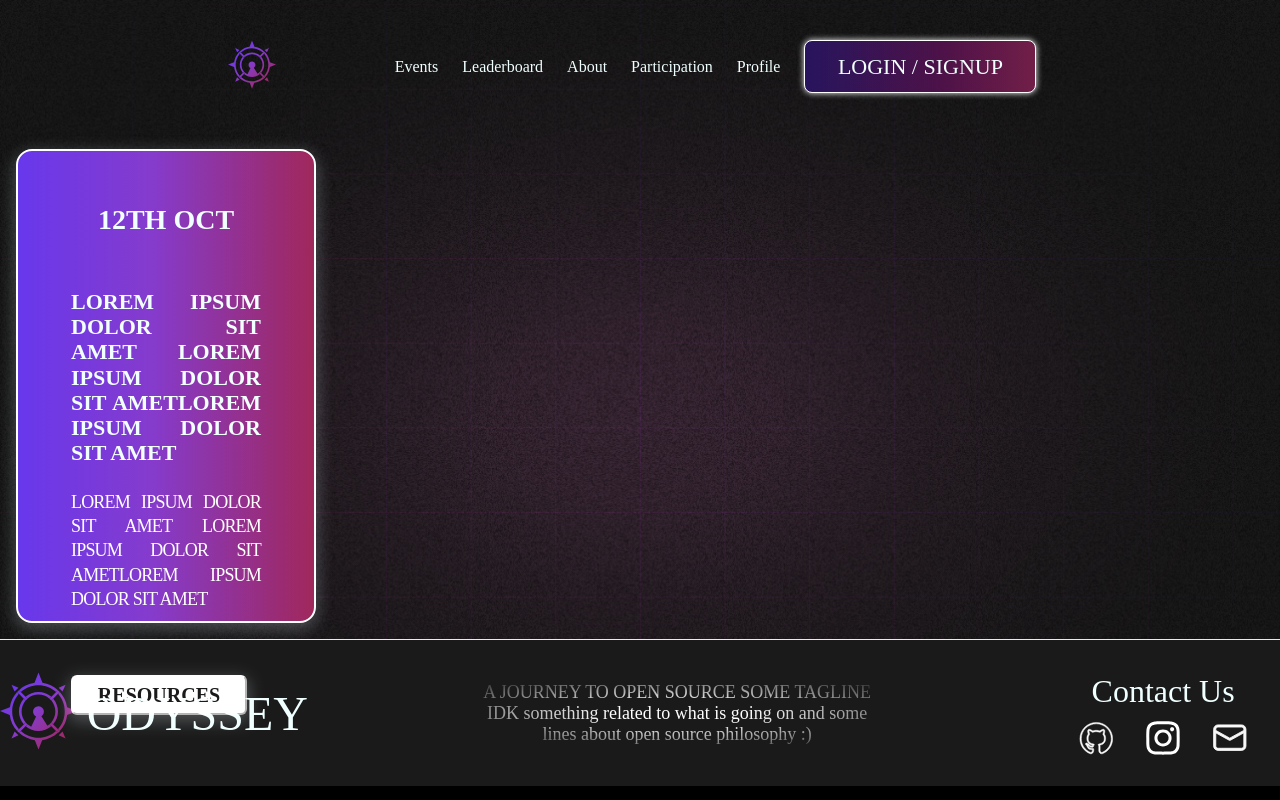
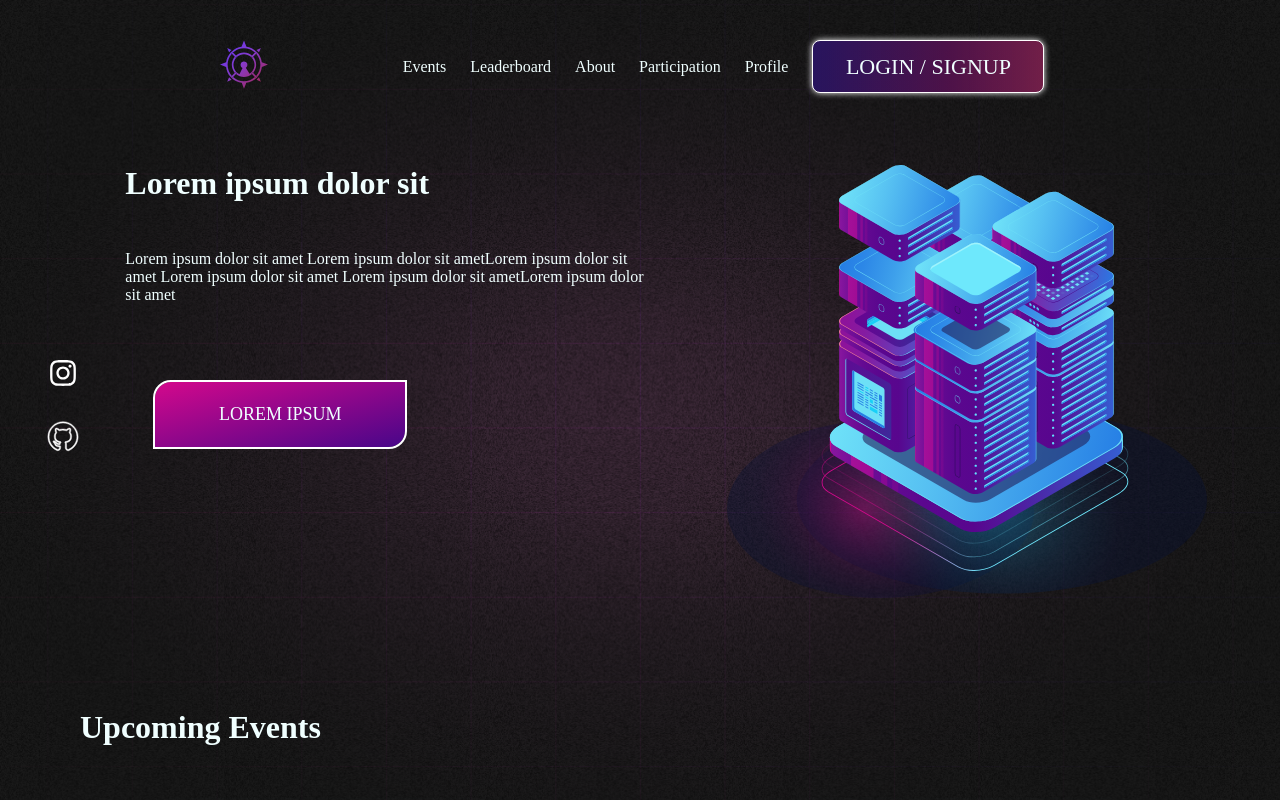
Before and after one commit to sdslabs/odyssey, a Next.js app in the folder frontend/: page /events in a window 1280 px wide. Shown: the top 800 px of the page. Built offline with nearby package versions, Linux system fonts and the light colour scheme; no server answers; a web font is replaced by a local one.

Commit message:
events page

```diff
--- /dev/null
+++ b/frontend/components/EventsPage.js
@@ -0,0 +1,33 @@
+import Button from "./Button";
+const EventsPage = () => {
+  return (
+    <div className="placard">
+      <div className="placard-icons">
+	  	<img className="placard-icons-instagram" src="/images/instagram2.svg" alt="instagram" />
+	    <img className="placard-icons-github" src="/images/github2.svg" alt="github" />
+	  </div>
+      <div className="placard-text">
+        <div>
+          <h1>Lorem ipsum dolor sit</h1>
+        </div>
+        <div>
+          <p>
+            Lorem ipsum dolor sit amet Lorem ipsum dolor sit ametLorem ipsum
+            dolor sit amet Lorem ipsum dolor sit amet Lorem ipsum dolor sit
+            ametLorem ipsum dolor sit amet
+          </p>
+        </div>
+        <div className="event_btn">
+          <Button />
+        </div>
+      </div>
+      <div className="rightlane">
+        <div className="event_logo">
+        <img src="/images/event_logo.svg" alt="event_logo" />
+        </div>
+      </div>
+    </div>
+  );
+};
+
+export default EventsPage;
--- a/frontend/pages/events/index.js
+++ b/frontend/pages/events/index.js
@@ -1,9 +1,18 @@
 import EventCard from "../../components/EventCard";
+import EventsPage from "../../components/EventsPage";
 
 function Events({ Component, pageProps }) {
   return (
     <div>
+      <EventsPage />
+      <h1 className="events_heading">Upcoming Events</h1>
+
+      <div className="event_card">
+
       <EventCard />
+      <EventCard />
+      <EventCard />
+      </div>
     </div>
   );
 }
--- a/frontend/styles/globals.scss
+++ b/frontend/styles/globals.scss
@@ -19,7 +19,7 @@
   margin: 0;
   padding: 0;
   outline: none;
-  box-sizing: border-box;
+  //box-sizing: border-box;
   font-family: 'BankGothic Md BT';
   color: azure;
 }
--- a/frontend/styles/modules/Card.scss
+++ b/frontend/styles/modules/Card.scss
@@ -1,17 +1,17 @@
 .card {
     box-shadow: 0px 0.3rem 1rem 0.15rem rgba(221, 230, 243, 0.25);
-    /*effects - transition: 0.3s;*/
     background: linear-gradient(90deg, rgba(104, 56, 236, 0.5) 0%, rgba(233, 69, 96, 0.5) 100%), linear-gradient(90deg, #6838EC 45.31%, #570A57 100%);
     border-radius: 1rem;
     border: 0.15rem solid rgba(233, 69, 96, 0.8);
-    box-sizing: border-box;
-    width: 22.6875rem;
-    height: 29.615625rem;
+    height: auto;
     border-color: #FFFFFF;
-  }
+    margin: 5rem;
+
+}
 
   .card__container{
-    padding: 1.8125rem;
+    padding: 1.8rem;
+
   }
 
   .card__container h3{
@@ -19,7 +19,7 @@
     font-size: 1.75rem;
     font-style: normal;
     font-weight: 400;
-    line-height: 115.8%;
+    line-height: 115%;
     text-transform: uppercase;
     color: #FFFFFF;
   }
@@ -79,15 +79,15 @@
     display: block;
     text-transform: uppercase;
     text-align: center;
+
+    margin: auto;
   }
 
 .about__card {
   box-shadow: 0px 0.3rem 1rem 0.15rem rgba(221, 230, 243, 0.25);
-  /*effects - transition: 0.3s;*/
   background: linear-gradient(90deg, rgba(104, 56, 236, 0.5) 0%, rgba(233, 69, 96, 0.5) 100%), linear-gradient(90deg, #6838EC 45.31%, #570A57 100%);
   border-radius: 1rem;
   border: 0.15rem solid rgba(233, 69, 96, 0.8);
-  box-sizing: border-box;
   width: 70.5rem;
   height: 8.3rem;
   border-color: #FFFFFF;
@@ -102,3 +102,15 @@
   color: #FFE600;
   font-size: 1.25rem;
 }
+
+.event_card{
+  display: flex;
+    flex-wrap: wrap;
+   justify-content: space-around;
+}
+
+.events_heading {
+  display: block;
+  padding-left: 5rem;
+  margin-bottom: -1rem;
+}
--- a/frontend/styles/modules/Home.scss
+++ b/frontend/styles/modules/Home.scss
@@ -139,17 +139,28 @@
   margin: 0 ;
 }
 
-
-
 .odysseyimage {
   width: 19rem;
   height: 19rem;
   margin: 0 auto;
 }
+
 .odysseyimage > img {
   max-width: 100%;
   max-height: 100%;
 }
+
+.event_logo{
+  width: 30rem;
+  height: 30rem;
+  margin: 2rem auto;
+}
+
+.event_logo > img {
+  max-width: 100%;
+  max-height: 100%;
+}
+
 .rightlane {
   width: 100%;
   height: 100%;
```
Also changed, not shown: frontend/public/images/event_logo.svg (added), 1 other file (tests, documents, lock files or other folders).
